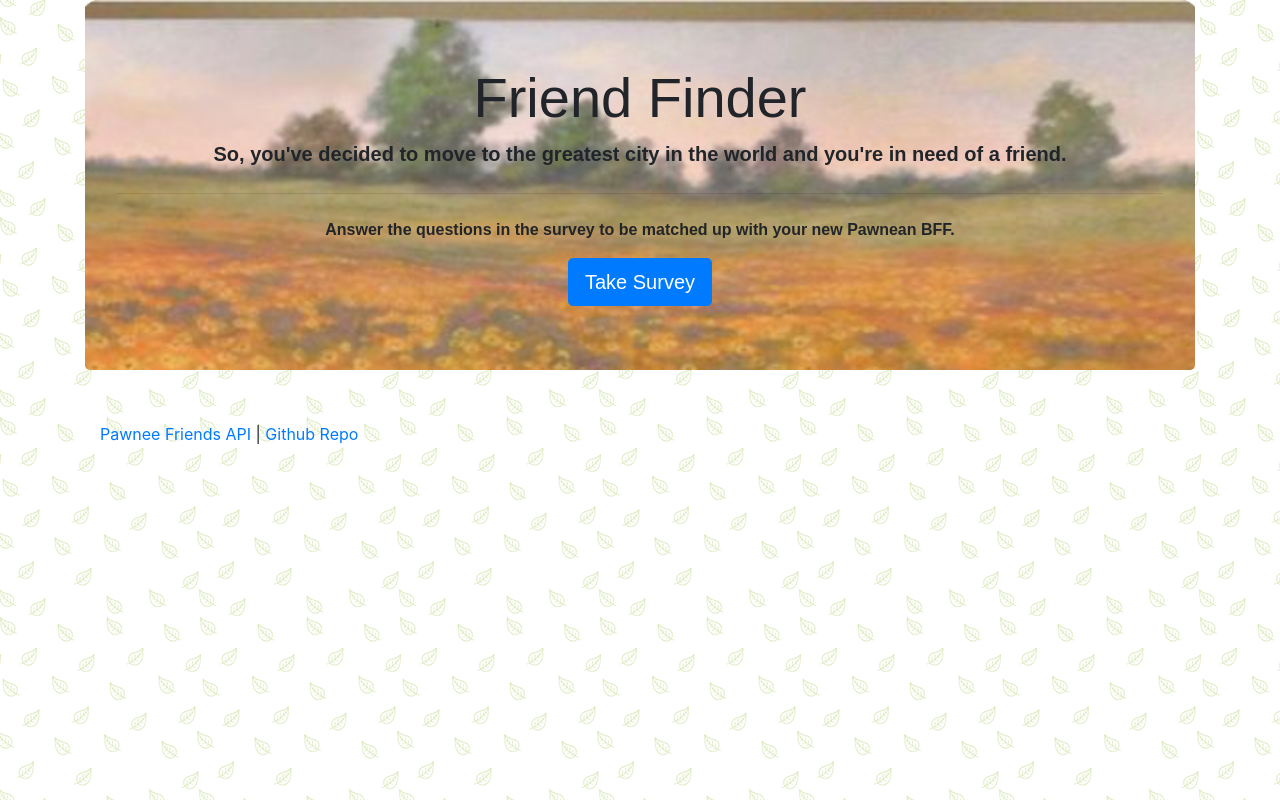
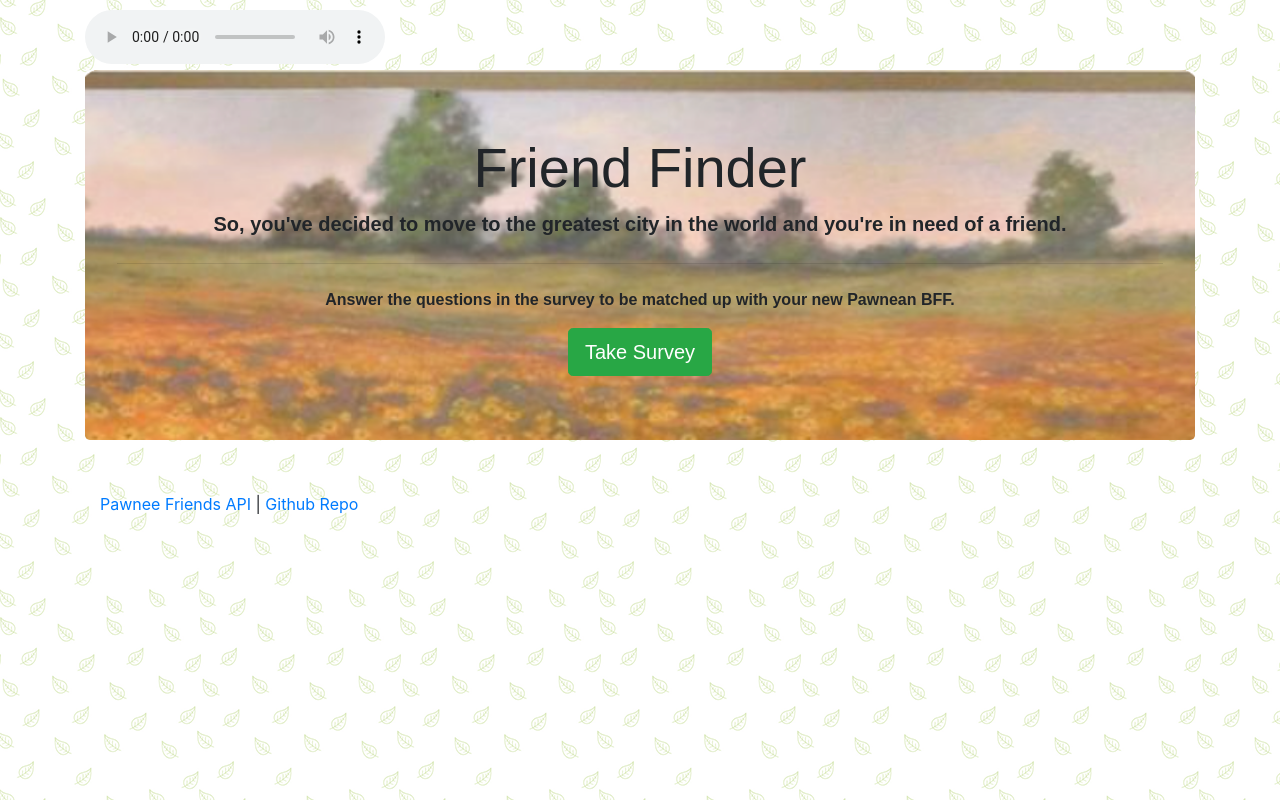
Before and after one commit to bhuber23/friendfinder, a website: page public/home.html in a window 1280 px wide. Drawn offline with nearby package versions, Linux system fonts and the light colour scheme.

Commit message:
Added start to package.json

```diff
--- a/package.json
+++ b/package.json
@@ -4,7 +4,8 @@
   "description": "",
   "main": "index.js",
   "scripts": {
-    "test": "echo \"Error: no test specified\" && exit 1"
+    "test": "echo \"Error: no test specified\" && exit 1",
+    "start": "node server.js"
   },
   "repository": {
     "type": "git",
--- a/public/home.html
+++ b/public/home.html
@@ -1,21 +1,28 @@
 <!DOCTYPE html>
 <html lang="en">
+
 <head>
     <meta charset="UTF-8">
     <meta name="viewport" content="width=device-width, initial-scale=1.0">
     <meta http-equiv="X-UA-Compatible" content="ie=edge">
     <title>Friend Finder</title>
     <link rel="stylesheet" type="text/css" href="/style/style.css">
-    <link rel="stylesheet" href="https://stackpath.bootstrapcdn.com/bootstrap/4.4.1/css/bootstrap.min.css" integrity="sha384-Vkoo8x4CGsO3+Hhxv8T/Q5PaXtkKtu6ug5TOeNV6gBiFeWPGFN9MuhOf23Q9Ifjh" crossorigin="anonymous">
+    <link rel="stylesheet" href="https://stackpath.bootstrapcdn.com/bootstrap/4.4.1/css/bootstrap.min.css"
+        integrity="sha384-Vkoo8x4CGsO3+Hhxv8T/Q5PaXtkKtu6ug5TOeNV6gBiFeWPGFN9MuhOf23Q9Ifjh" crossorigin="anonymous">
 </head>
+
 <body>
     <div class="container">
+            <audio controls loop>
+                    <source src="style/images/Parks and Recreation.mp3">
+                </audio>
         <div class="jumbotron vertical-center">
             <h1 class="display-4">Friend Finder</h1>
-        <p class="lead">So, you've decided to move to the greatest city in the world and you're in need of a friend.</p>
+            <p class="lead">So, you've decided to move to the greatest city in the world and you're in need of a friend.
+            </p>
             <hr class="my-4">
             <p>Answer the questions in the survey to be matched up with your new Pawnean BFF.</p>
-        <a class="btn btn-primary btn-lg" href="/survey" role="button">Take Survey</a>
+            <a class="btn btn-success btn-lg" href="/survey" role="button">Take Survey</a>
         </div>
         <footer>
             <div class="container">
@@ -28,4 +35,5 @@
 
 
 </body>
+
 </html>
--- a/public/style/style.css
+++ b/public/style/style.css
@@ -44,3 +44,7 @@ option {
 .lead {
     font-weight: bold!important;
 }
+
+audio {
+    margin-top: 10px;
+}
```
Also changed, not shown: public/survey.html (+9 -3 lines), 1 other file. Lines whose indentation alone changed are shown as unchanged.
